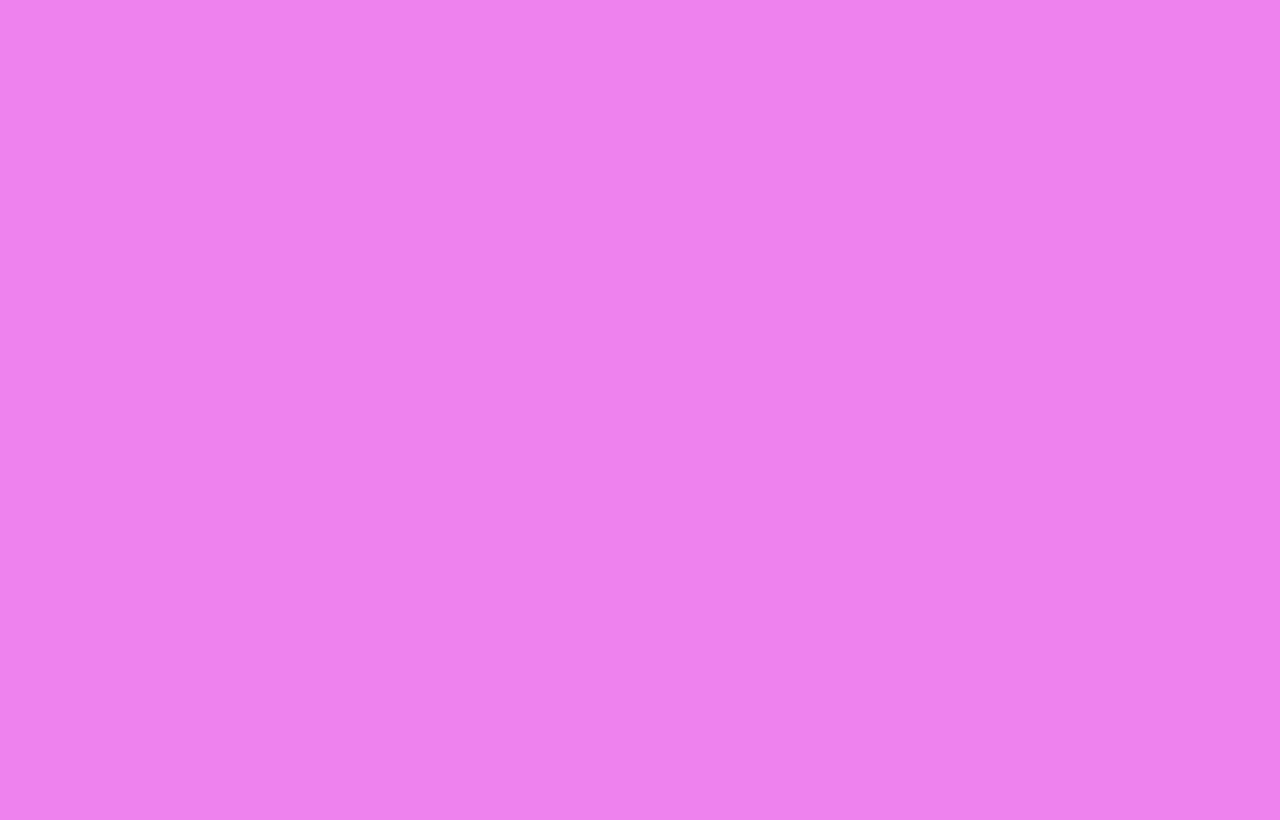
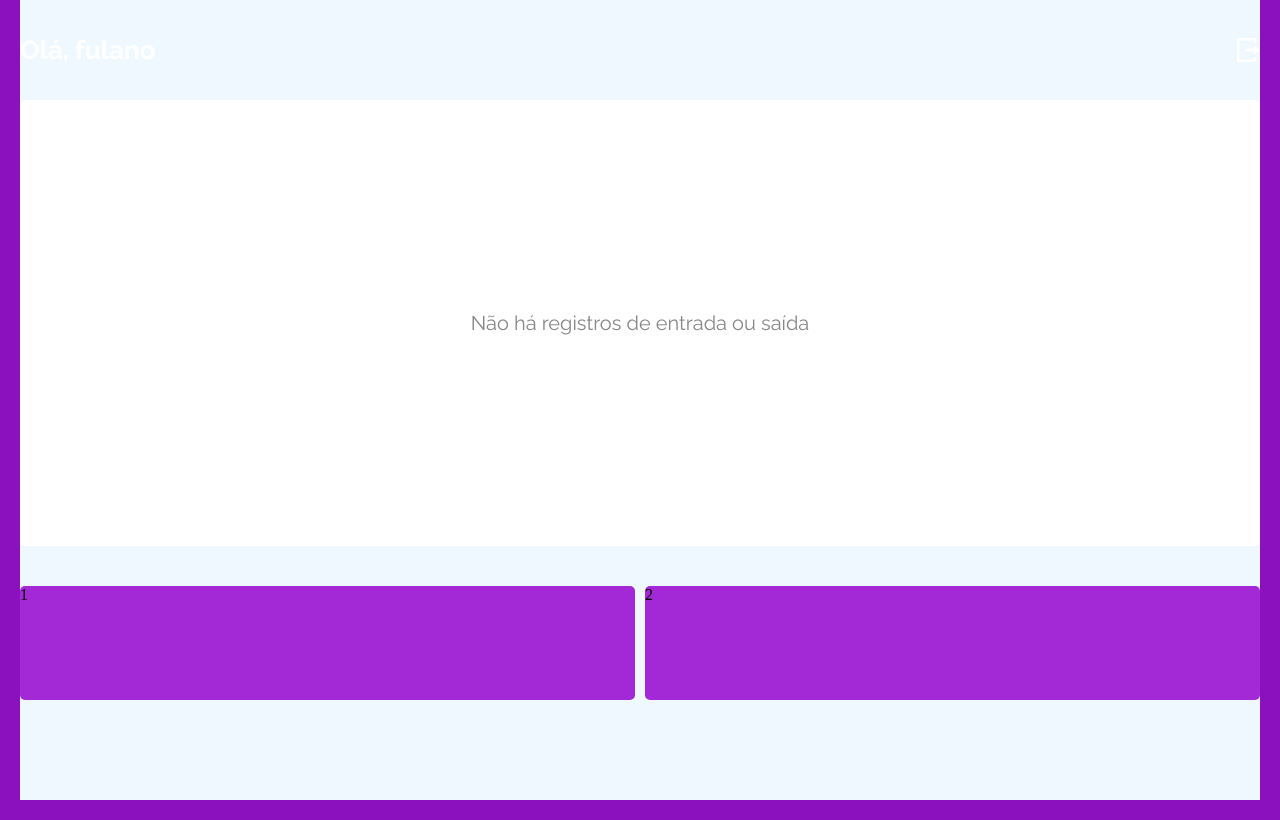
Before and after one commit to franciscojrdev/projeto14-mywallet-front, a React (Create React App) app: page /home in a window 1280 px wide. Before the commit this address had no page. Built offline with nearby package versions, Linux system fonts and the light colour scheme; a web font is replaced by a local one.

Commit message:
feat: home screen and buttons

```diff
--- a/src/components/App.js
+++ b/src/components/App.js
@@ -1,5 +1,6 @@
 import { BrowserRouter, Routes, Route } from "react-router-dom";
 import GlobalStyle from "../assets/styles/GlobalStyle";
+import HomePage from "../pages/HomePage/HomePage";
 import SignIn from "../pages/SignInPage/SingIn";
 import SignUp from "../pages/SignUpPage/singUp";
 
@@ -10,6 +11,8 @@ function App() {
       <Routes>
         <Route path="/" element={<SignIn />} />
         <Route path="/sign-up" element={<SignUp />} />
+        <Route path="/home" element={<HomePage />} />
+
       </Routes>
     </BrowserRouter>
   );
--- /dev/null
+++ b/src/pages/HomePage/HomePage.js
@@ -0,0 +1,83 @@
+import styled from "styled-components";
+import { Container } from "../SignInPage/SingIn";
+import BackImg from "../../assets/images/back.svg";
+export default function HomePage() {
+  return (
+    <Container>
+      <BoxContent>
+        <Header>
+          <h1>Olá, fulano</h1>
+          <img src={BackImg} />
+        </Header>
+        <Main>
+          <p>Não há registros de entrada ou saída</p>
+        </Main>
+        <Footer>
+          <div>1</div>
+          <span></span>
+          <div>2</div>
+        </Footer>
+      </BoxContent>
+    </Container>
+  );
+}
+
+const BoxContent = styled.div`
+  width: 100%;
+  height: 100vh;
+  background-color: aliceblue;
+`;
+
+const Header = styled.header`
+  display: flex;
+  width: 100%;
+  height: 40px;
+  margin-top: 30px;
+  margin-bottom: 30px;
+  justify-content: space-between;
+  align-items: center;
+  flex-wrap: wrap;
+  text-align: center;
+
+  h1 {
+    font-family: "Raleway";
+    font-size: 26px;
+    font-weight: 700;
+    color: #fff;
+  }
+`;
+
+const Main = styled.main`
+  background-color: #fff;
+  width: 100%;
+  height: 446px;
+  border-radius: 5px;
+  display: flex;
+  justify-content: center;
+  align-items: center;
+
+  p {
+    font-family: "Raleway";
+    font-size: 20px;
+    font-weight: 400;
+    color: #868686;
+    text-align: center;
+  }
+`;
+
+const Footer = styled.footer`
+  display: flex;
+  width: 100%;
+  height: auto;
+  margin-top: 40px;
+
+  div {
+    height: 114px;
+    width: 100%;
+    border-radius: 5px;
+    background-color: #a328d6;
+  }
+  span{
+    width: 20px;
+  }
+`;
--- a/src/pages/SignInPage/SingIn.js
+++ b/src/pages/SignInPage/SingIn.js
@@ -18,7 +18,7 @@ export default function SignIn() {
 
 export const Container = styled.div`
   width: 100vw;
-  height: 100vh;
+  height: auto;
   background-color: #8c11be;
   display: flex;
   align-items: center;
```
Also changed, not shown: src/assets/images/back.svg (added).
